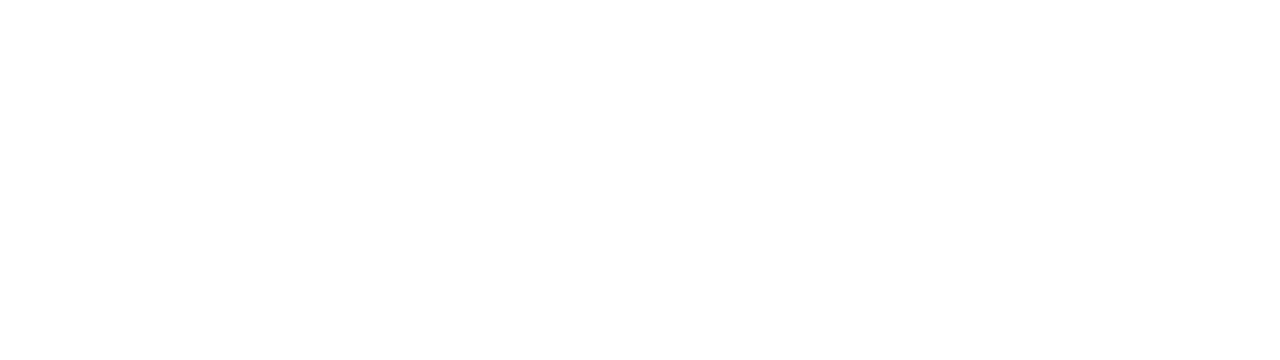
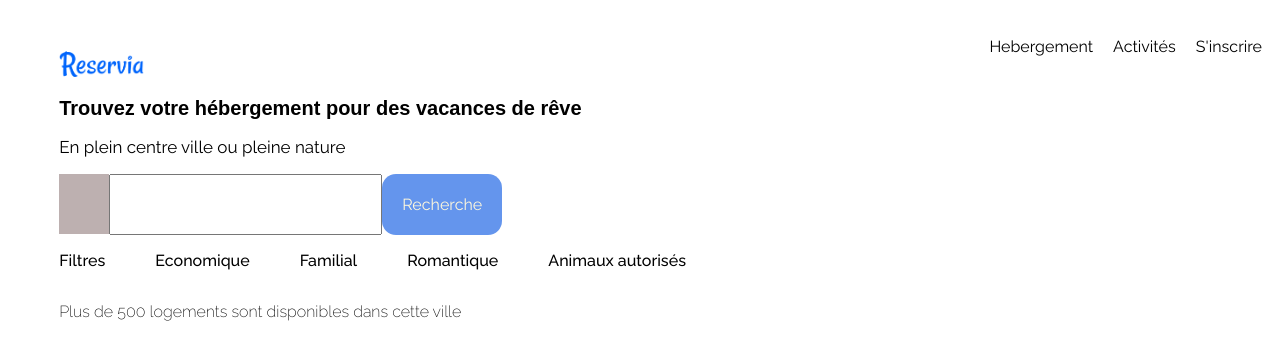
Before and after one commit to Pierrote52/P2_Inza_Pierre, a plain HTML site: page index.html in a window 1280 px wide. Drawn offline with Linux system fonts and the light colour scheme.

Commit message:
Debut integration de la maquette avec la police et la Header

```diff
--- a/index.html
+++ b/index.html
@@ -2,13 +2,44 @@
 <head>
     <meta charset="utf-8"/>
     <title>Reservia</title>
+    <link rel = "stylesheet" href= "style.css" >
+    <script src="https://kit.fontawesome.com/b4a909c7bc.js" crossorigin="anonymous"></script>
 
 </head>
 <body>
     <header>
-        <img src = '' alt = ''/>
+        <img src = 'images/logo/Reservia@3x.png' alt = 'logo de Reserva'/>
+        <nav>
+            <p>Hebergement</p>
+            <p>Activités</p>
+            <p>S'inscrire</p>
+        </nav>
 
     </header>
+    <h1>Trouvez votre hébergement pour des vacances de rêve</h1>
+    <p>En plein centre ville ou pleine nature</p>
+    <div class="barre_recherche">
+        <div class ="logo"></div>
+        <input type="text">
+        <div class = 'Recherche'><p>Recherche</p></div>
+
+    </div>
+    <div class = "Filtres">
+        <p>Filtres</p>
+        <div class = "vignette"><p>Economique</p></div>
+        <div class = "vignette"><p>Familial</p></div>
+        <div class = "vignette"><p>Romantique</p></div>
+        <div class = "vignette"><p>Animaux autorisés</p></div>
+    </div>
+    <p>Plus de 500 logements sont disponibles dans cette ville</p>
+    <section>
+        <article></article>
+        <article></article>
+        <article></article>
+        <article></article>
+        <article></article>
+        <article></article>
+    </section>
 
 
 </body>
--- /dev/null
+++ b/style.css
@@ -0,0 +1,83 @@
+@font-face {
+    font-family: 'Raleway';
+    src: url('Raleway-VariableFont_wght.ttf');
+}
+body{
+    padding-left: 4%;
+}
+header{
+    display: flex;
+    flex-direction: row;
+    justify-content: space-between;
+    align-items: center;
+
+}
+header img{
+    padding-top: 3% ;
+    width: 7%;
+}
+nav{
+    display: flex;
+    flex-direction: row;
+    align-items: center;
+
+}
+nav p {
+    font-family: 'Raleway';
+    padding: 10px;
+}
+h1{
+    font-family: sans-serif;
+    font-size: 20px;
+}
+h1 +p{
+    font-family: 'Raleway';
+    font-size: 17px;
+}
+
+.barre_recherche{
+    border-radius: 14px;
+    display: flex;
+    flex-direction: row;
+    border: 1px;
+
+    width: 20%;
+
+}
+.barre_recherche input{
+    font-size: 20px;
+}
+
+.logo{
+    min-width: 50px;
+    max-height: 60px;
+    background-color: rgb(189, 176, 176);
+
+}
+.Recherche{
+
+    border-radius: 14px;
+    background-color: cornflowerblue;
+
+}
+.Recherche p{
+    padding: 5px 20px 5px 20px;
+    font-family: 'Raleway';
+    color: cornsilk;
+
+}
+.Filtres{
+
+    font-family: 'Raleway';
+    font-size: 16px;
+    font-weight: 500;
+    display: flex;
+}
+.vignette{
+    padding-left:50px ;
+}
+.Filtres + p{
+    font-family: 'Raleway';
+    font-weight: 200;
+    font-size: 16px;
+}
```
Also changed, not shown: Raleway-VariableFont_wght.ttf (added).
